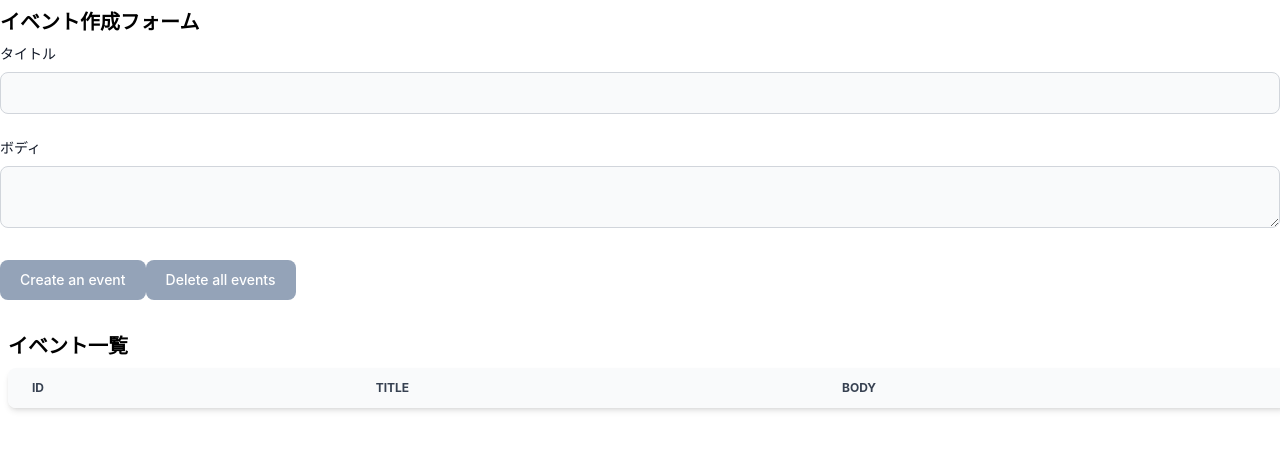
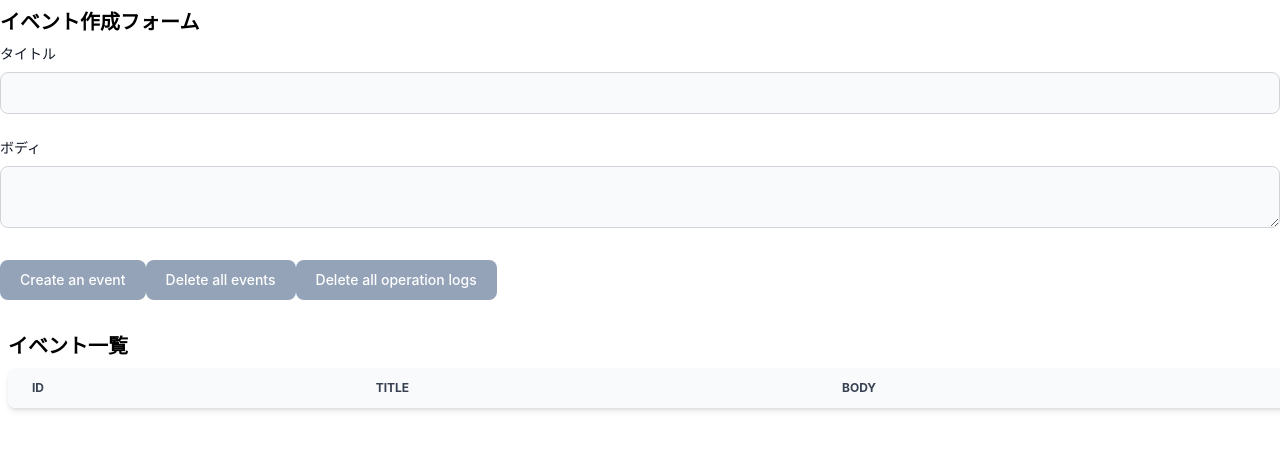
Before and after one commit to yirszk/my-react-hooks-practice, a React (Create React App) app: page / in a window 1280 px wide. Shown: the top 450 px of the page. Built offline with nearby package versions, Linux system fonts and the light colour scheme.

Commit message:
操作ログを全て削除する機能の実装

```diff
--- a/src/components/EventForm.js
+++ b/src/components/EventForm.js
@@ -3,7 +3,7 @@ import {
   CREATE_EVENT,
   DELETE_ALL_EVENTS,
   ADD_OPERATION_LOG,
-  // DELETE_ALL_OPERATION_LOGS,
+  DELETE_ALL_OPERATION_LOGS,
 } from '../actions';
 import AppContext from '../contexts/AppContext.js';
 import { timeCurrentIso8601 } from '../utils';
@@ -47,6 +47,16 @@ const EventFrom = () => {
       });
     }
   };
+
+  const deleteAllOperationLogs = (e) => {
+    e.preventDefault();
+    const result = window.confirm('Are you sure you want to delete?');
+    if (result) {
+      dispatch({
+        type: DELETE_ALL_OPERATION_LOGS,
+      });
+    }
+  }
 
   return (
     <>
@@ -100,6 +110,14 @@ const EventFrom = () => {
         >
           Delete all events
         </button>
+        <button
+          type='submit'
+          className='my-2 text-white bg-red-700 disabled:bg-slate-400 hover:bg-red-800 focus:ring-4 focus:outline-none focus:ring-blue-300 font-medium rounded-lg text-sm w-full sm:w-auto px-5 py-2.5 text-center'
+          onClick={deleteAllOperationLogs}
+          disabled={!state.operationLogs.length}
+        >
+          Delete all operation logs
+        </button>
       </form>
     </>
   );
```
